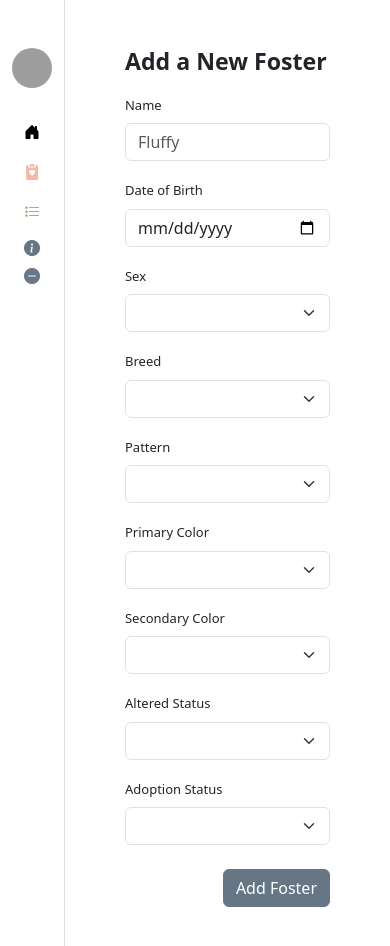
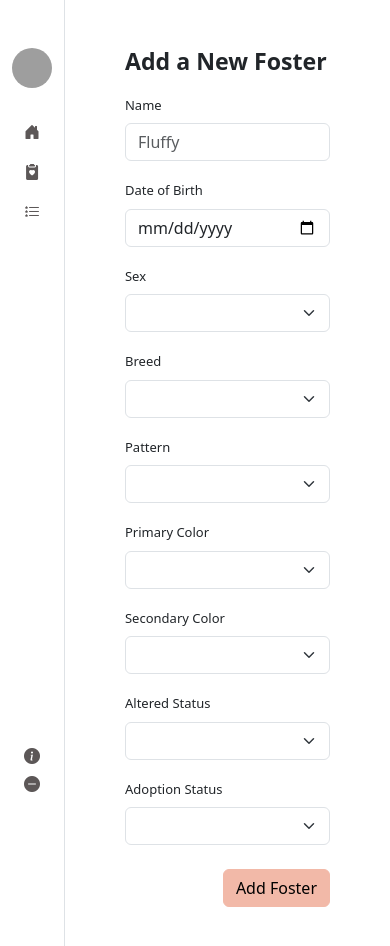
Before and after one commit to taylorsieling/foster-buddy, a Vue app: page /intake in a window 390 px wide. Shown: the top 946 px of the page. Built offline with nearby package versions, Linux system fonts and the light colour scheme; grey boxes are pictures that could not be loaded.

Commit message:
styling tweaks

```diff
--- a/src/assets/custom.scss
+++ b/src/assets/custom.scss
@@ -1,13 +1,12 @@
 @import "main.css";
 
 // Custom Colors
-$primary: #667685;
+$primary: #5C5757;;
 $secondary:#f2b9a8;
 $success: #9baf89;
 $warning: #f3be7c;
 $danger: #ef907c;
-$prime-light: #768896;
-$second-light:#f2b9a8;
+// $primary: #667685;
 
 // Bootstrap
 @import "../../node_modules/bootstrap/scss/bootstrap";
--- a/src/components/navigation/NavLink.vue
+++ b/src/components/navigation/NavLink.vue
@@ -1,18 +1,18 @@
 <template>
-  <router-link class="nav-link fs-6" aria-current="isActive" :to="link.path">
+  <router-link class="nav-link fs-6 text-primary" aria-current="isActive" :to="link.path">
     <i :class="link.icon"></i>
     <span class="d-none d-md-inline ms-2">{{ link.name }}</span>
   </router-link>
 </template>
 
 <script>
-import { RouterLink } from 'vue-router';
+import { RouterLink } from 'vue-router'
 
 export default {
   name: 'NavLink',
   components: { RouterLink },
   props: { link: Object },
-  data () {
+  data() {
     return {
       isActive: true
     }
--- a/src/components/navigation/SideNav.vue
+++ b/src/components/navigation/SideNav.vue
@@ -1,21 +1,29 @@
 <template>
-  <div class="d-flex flex-column align-items-center align-items-sm-start px-4 pt-5 min-vh-100">
-    <a href="/" class="d-flex flex-wrap align-items-center text-body text-decoration-none mb-4">
-      <img src="https://avatars.githubusercontent.com/u/68246505?v=4" alt="Profile Picture" width="40" height="40" class="rounded-circle">
+  <div
+    class="d-flex flex-column align-items-center align-items-md-start text-dark px-4 pt-5 min-vh-100"
+  >
+    <a href="/" class="d-flex flex-wrap align-items-center text-decoration-none mb-4">
+      <img
+        src="https://avatars.githubusercontent.com/u/68246505?v=4"
+        alt="Profile Picture"
+        width="40"
+        height="40"
+        class="rounded-circle"
+      />
       <!-- Dynamic: user.name -->
       <span class="fs-4 d-none d-md-inline ms-3">Taylor</span>
     </a>
-    <ul class="nav nav-pills flex-column mb-sm-auto mb-0 align-items-center align-items-sm-start" id="menu">
+    <ul class="nav nav-pills flex-column mb-auto align-items-center align-items-md-start" id="menu">
       <li v-for="link in menuLinks" :key="link.id" class="nav-item">
         <NavLink :link="link" />
       </li>
     </ul>
     <div class="mb-5">
-      <a href="/" class="d-flex flex-wrap align-items-center text-body text-decoration-none mt-1">
+      <a href="/" class="d-flex flex-wrap align-items-center text-decoration-none mt-1">
         <i class="bi bi-info-circle-fill text-primary"></i>
-        <span class="fs-6 d-none d-md-inline ms-3">Help & Information</span>
+        <span class="fs-6 d-none d-md-inline ms-3">Support</span>
       </a>
-      <a href="/" class="d-flex flex-wrap align-items-center text-body text-decoration-none mt-1">
+      <a href="/" class="d-flex flex-wrap align-items-center text-decoration-none mt-1">
         <i class="bi bi-dash-circle-fill text-primary"></i>
         <span class="fs-6 d-none d-md-inline ms-3">Logout</span>
       </a>
@@ -32,10 +40,19 @@ export default {
   data() {
     return {
       menuLinks: [
-        { id: 0, name: 'Dashboard', path: '/dashboard', icon: 'bi bi-house-door-fill text-prime-light' },
-        { id: 2, name: 'Intake', path: '/intake', icon: 'bi bi-clipboard2-heart-fill text-secondary' },
-        { id: 1, name: 'Fosters', path:'/fosters', icon: 'bi bi-list-stars text-success'},
-
+        {
+          id: 0,
+          name: 'Dashboard',
+          path: '/dashboard',
+          icon: 'bi bi-house-door-fill'
+        },
+        {
+          id: 2,
+          name: 'Intake',
+          path: '/intake',
+          icon: 'bi bi-clipboard2-heart-fill'
+        },
+        { id: 1, name: 'Fosters', path: '/fosters', icon: 'bi bi-list-stars' }
       ]
     }
   }
--- a/src/layouts/DashboardLayout.vue
+++ b/src/layouts/DashboardLayout.vue
@@ -5,7 +5,7 @@
         <SideNav />
       </div>
       <div class="col p-5">
-        <div class="container-fluid">
+        <div class="container">
           <router-view />
         </div>
       </div>
@@ -14,13 +14,17 @@
 </template>
 
 <script>
-import SideNav from '../components/navigation/SideNav.vue';
+import SideNav from '../components/navigation/SideNav.vue'
 
 export default {
- name: 'DashboardLayout',
- components: { SideNav},
- created () { console.log('created: dashboard layout') },
- destoyed () { console.log('destroyed: dashboard layout') }
+  name: 'DashboardLayout',
+  components: { SideNav },
+  created() {
+    console.log('created: dashboard layout')
+  },
+  destoyed() {
+    console.log('destroyed: dashboard layout')
+  }
 }
 </script>
 
--- a/src/views/IntakeView.vue
+++ b/src/views/IntakeView.vue
@@ -2,7 +2,7 @@
   <div>
     <h1 class="fs-3 fw-bold mb-3">Add a New Foster</h1>
   </div>
-  <div>
+  <div class="w-md-75">
     <form @submit.prevent="addFoster">
       <div class="row g-3">
         <div class="col-12">
@@ -71,7 +71,7 @@
         </div>
       </div>
       <div class="float-end mt-4">
-        <button type="submit" class="btn btn-primary">Add Foster</button>
+        <button type="submit" class="btn btn-secondary">Add Foster</button>
       </div>
     </form>
   </div>
@@ -135,3 +135,11 @@ export default {
   }
 }
 </script>
+
+<style lang="scss" scoped>
+@media (min-width: 992px) {
+  .w-md-75 {
+    width: 75% !important;
+  }
+}
+</style>
--- a/src/views/MainDash.vue
+++ b/src/views/MainDash.vue
@@ -1,15 +1,14 @@
 <template>
-  <div id="dash-header" class="d-flex flex-row justify-content-between">
-    <div>
+  <div id="dash-header" class="d-flex flex-row flex-wrap flex-md-nowrap justify-content-between">
+    <div class="mb-3 me-4">
       <h1 class="fs-3 fw-bold">Foster Dashboard</h1>
       <p class="fs-6 text-primary">Welcome, Taylor!</p>
     </div>
-    <div>
-      <!-- <button class="btn btn-primary text-white ms-2">New Litter</button> -->
-      <a href="/intake" class="btn btn-primary text-white ms-2">New Foster</a>
+    <div class="ms-md-2">
+      <a href="/intake" class="btn btn-primary text-white">New Foster</a>
     </div>
   </div>
-  <hr>
+  <hr />
   <div id="dash-stats" class="d-flex flex-row justify-content-around fw-bold">
     <div class="m-2">
       <!-- Dynamic - user.current_fosters.length -->
@@ -28,24 +27,23 @@
       <p>Total Fosters</p>
     </div>
   </div>
-  <hr>
+  <hr />
   <div class="mt-5">
     <CardCarousel></CardCarousel>
   </div>
 </template>
 
 <script>
-import CardCarousel from '../components/CardCarousel.vue';
+import CardCarousel from '../components/CardCarousel.vue'
 
 export default {
   name: 'MainDash',
   components: { CardCarousel }
 }
-
 </script>
 
 <style scoped>
 p {
-  margin-bottom: .25rem;
+  margin-bottom: 0.25rem;
 }
 </style>
```
